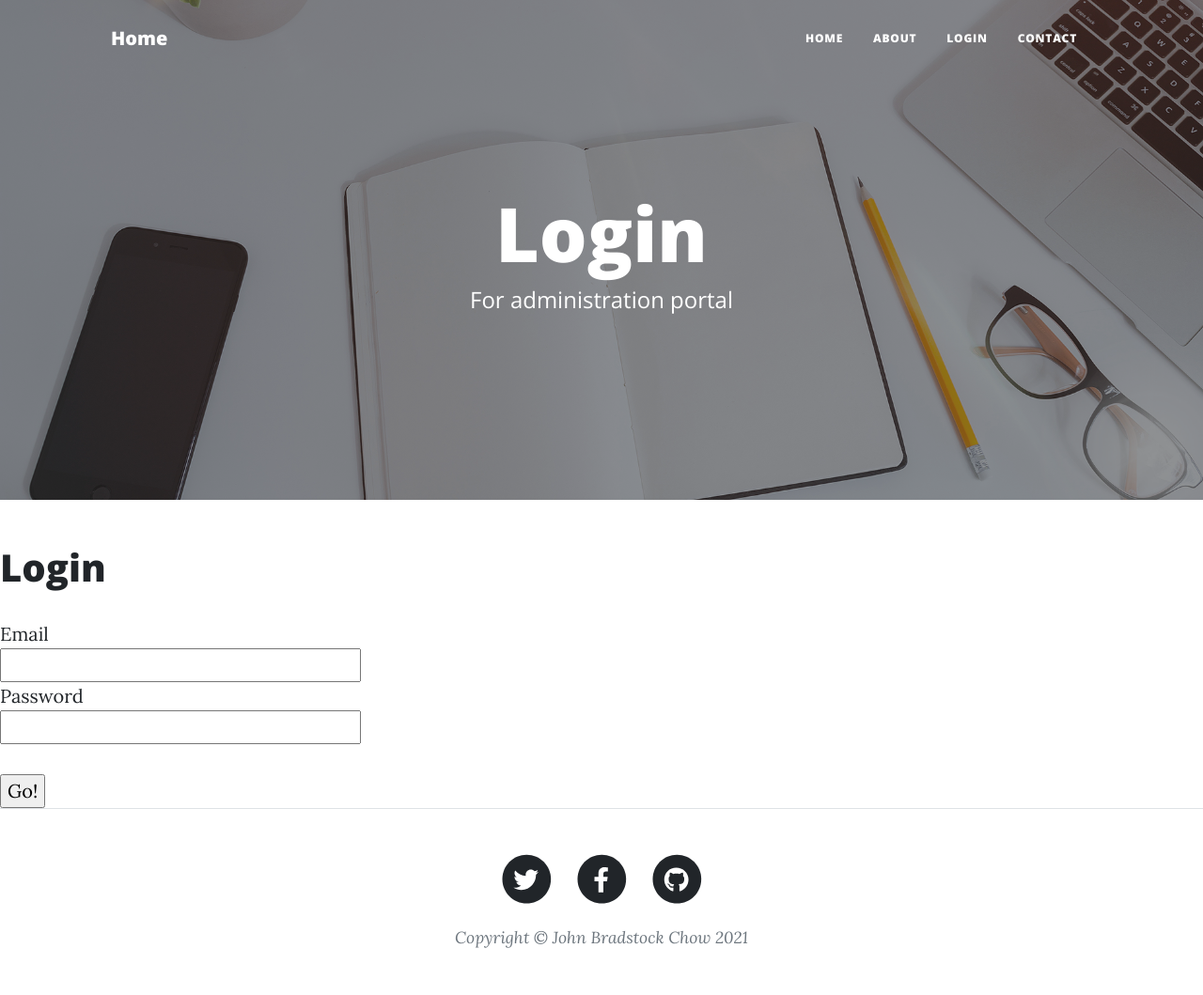
After one commit to johnchowssc/python-flask-blog, a Flask app: page /login in a window 1280 px wide. The commit adds this page. Shown: the whole page at 94% size. Run offline with Flask 2, Linux system fonts and the light colour scheme; some libraries are stand-ins or nearby versions.

Commit message:
include login forms

```diff
--- /dev/null
+++ b/forms.py
@@ -0,0 +1,7 @@
+from flask_wtf import FlaskForm
+from wtforms import StringField
+from wtforms.validators import DataRequired, Email, Length
+
+class loginForm(FlaskForm):
+    email = StringField("Email", validators=[DataRequired(), Email()])
+    password = StringField("Password", validators=[DataRequired(), Length(min=8)])
--- a/server.py
+++ b/server.py
@@ -1,9 +1,11 @@
 from flask import Flask, render_template, request
 import datetime
 import smtplib
-from constants import GMAIL_USER, GMAIL_PASSWORD
+from constants import GMAIL_USER, GMAIL_PASSWORD, FLASK_SECRET_KEY
+from forms import loginForm
 
 app = Flask(__name__)
+app.secret_key = FLASK_SECRET_KEY
 
 thisYear = datetime.datetime.now().year
 
@@ -15,9 +17,9 @@ def home():
 def about():
     return render_template("about.html", year=thisYear)
 
-@app.route("/contact", methods=['GET', 'POST'])
+@app.route("/contact", methods=["GET", "POST"])
 def contact():
-    if request.method == 'POST':
+    if request.method == "POST":
         data = request.form
         name = data["name"]
         email = data["email"]
@@ -45,5 +47,17 @@ def contact():
         return "<h1> Form Submitted </h1>"
     return render_template("contact.html", year=thisYear)
 
+@app.route("/login", methods=["GET", "POST"])
+def login():
+    form = loginForm()
+    form.validate_on_submit()
+    if form.validate_on_submit():
+        if form.email.data == "admin@email.com":
+            if form.password.data == "12345678":
+                return render_template("success.html")
+        return render_template("denied.html")
+    return render_template("login.html", year=thisYear, form=form)
+
+
 if __name__ == "__main__":
     app.run(debug=True)
--- a/templates/about.html
+++ b/templates/about.html
@@ -19,7 +19,7 @@
                 <div class="row gx-4 gx-lg-5 justify-content-center">
                     <div class="col-md-10 col-lg-8 col-xl-7">
                         <p>Lorem ipsum dolor sit amet, consectetur adipisicing elit. Saepe nostrum ullam eveniet pariatur voluptates odit, fuga atque ea nobis sit soluta odio, adipisci quas excepturi maxime quae totam ducimus consectetur?</p>
-                        <p>Lorem ipsum dolor sit amet, consectetur adipisicing elit. Eius praesentium recusandae illo eaque architecto error, repellendus iusto reprehenderit, doloribus, minus sunt. Numquam at quae voluptatum in officia voluptas voluptatibus, minus!</p>
+                        <code>Lorem ipsum dolor sit amet, consectetur adipisicing elit. Eius praesentium recusandae illo eaque architecto error, repellendus iusto reprehenderit, doloribus, minus sunt. Numquam at quae voluptatum in officia voluptas voluptatibus, minus!</code>
                         <p>Lorem ipsum dolor sit amet, consectetur adipisicing elit. Aut consequuntur magnam, excepturi aliquid ex itaque esse est vero natus quae optio aperiam soluta voluptatibus corporis atque iste neque sit tempora!</p>
                     </div>
                 </div>
--- a/templates/header.html
+++ b/templates/header.html
@@ -5,7 +5,7 @@
     <meta name="viewport" content="width=device-width, initial-scale=1, shrink-to-fit=no" />
     <meta name="description" content="" />
     <meta name="author" content="" />
-    <title>Clean Blog - Start Bootstrap Theme</title>
+    <title>The Value of an Action</title>
     <link rel="icon" type="image/x-icon" href="{{ url_for('static', filename='favicon.ico') }}" />
     <!-- Font Awesome icons (free version)-->
     <script src="https://use.fontawesome.com/releases/v5.15.4/js/all.js" crossorigin="anonymous"></script>
@@ -20,7 +20,7 @@
     <!-- Navigation-->
     <nav class="navbar navbar-expand-lg navbar-light" id="mainNav">
         <div class="container px-4 px-lg-5">
-            <a class="navbar-brand" href="index.html">Start Bootstrap</a>
+            <a class="navbar-brand" href="{{ url_for('home') }}">Home</a>
             <button class="navbar-toggler" type="button" data-bs-toggle="collapse" data-bs-target="#navbarResponsive" aria-controls="navbarResponsive" aria-expanded="false" aria-label="Toggle navigation">
                 Menu
                 <i class="fas fa-bars"></i>
@@ -29,7 +29,7 @@
                 <ul class="navbar-nav ms-auto py-4 py-lg-0">
                     <li class="nav-item"><a class="nav-link px-lg-3 py-3 py-lg-4" href="{{ url_for('home') }}">Home</a></li>
                     <li class="nav-item"><a class="nav-link px-lg-3 py-3 py-lg-4" href="{{ url_for('about') }}">About</a></li>
-                    <li class="nav-item"><a class="nav-link px-lg-3 py-3 py-lg-4" href="post.html">Sample Post</a></li>
+                    <li class="nav-item"><a class="nav-link px-lg-3 py-3 py-lg-4" href="{{ url_for('login') }}">Login</a></li>
                     <li class="nav-item"><a class="nav-link px-lg-3 py-3 py-lg-4" href="{{ url_for('contact') }}">Contact</a></li>
                 </ul>
             </div>
--- a/templates/index.html
+++ b/templates/index.html
@@ -6,8 +6,8 @@
             <div class="row gx-4 gx-lg-5 justify-content-center">
                 <div class="col-md-10 col-lg-8 col-xl-7">
                     <div class="site-heading">
-                        <h1>Clean Blog</h1>
-                        <span class="subheading">A Blog Theme by Start Bootstrap</span>
+                        <h1>The value of an action</h1>
+                        <span class="subheading">...lies in seeing it through to the end.</span>
                     </div>
                 </div>
             </div>
--- /dev/null
+++ b/templates/login.html
@@ -0,0 +1,37 @@
+{% include "header.html" %}
+
+    <!-- Page Header-->
+    <header class="masthead" style="background-image: url('{{ url_for('static', filename='img/home-bg.jpg')}}">
+        <div class="container position-relative px-4 px-lg-5">
+            <div class="row gx-4 gx-lg-5 justify-content-center">
+                <div class="col-md-10 col-lg-8 col-xl-7">
+                    <div class="site-heading">
+                        <h1>Login</h1>
+                        <span class="subheading">For administration portal</span>
+                    </div>
+                </div>
+            </div>
+        </div>
+    </header>
+
+    <!-- Main Content -->
+
+    <h1>Login</h1>
+    <form method="POST" action="{{ url_for('login') }}" novalidate>
+        {{ form.csrf_token }}
+        <p>
+            {{ form.email.label }} <br> {{ form.email(size=30) }}
+            {% for err in form.email.errors %}
+            <span style="color:red">{{err}}</span>
+            {% endfor %}
+            <br>
+            {{ form.password.label }} <br> {{ form.password(size=30) }}
+            {% for err in form.password.errors %}
+            <span style="color:red">{{err}}</span>
+            {% endfor %}
+
+        </p>
+        <input type="submit" value="Go!">
+    </form>
+
+{% include "footer.html" %}
```
Also changed, not shown: main.py (deleted, +0 -10 lines), templates/base.html (added, +32 -0 lines), templates/denied.html (added, +17 -0 lines), templates/success.html (added, +17 -0 lines).
